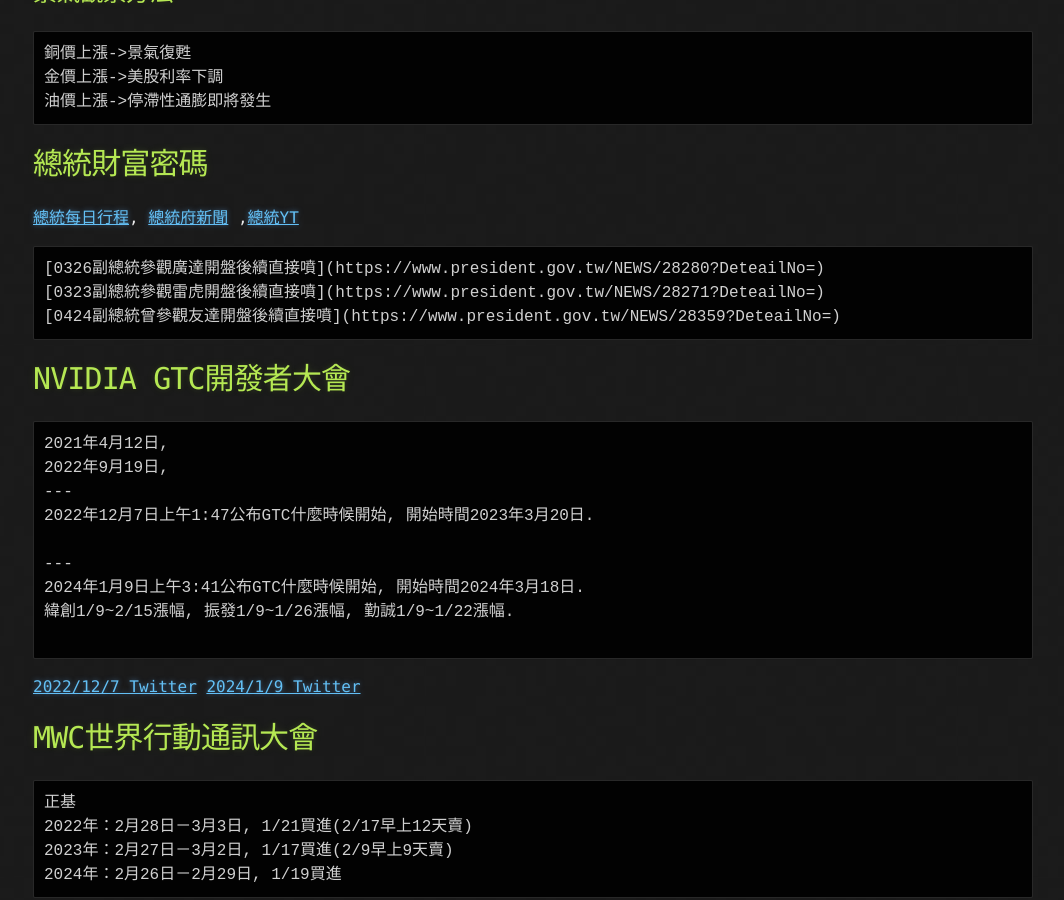
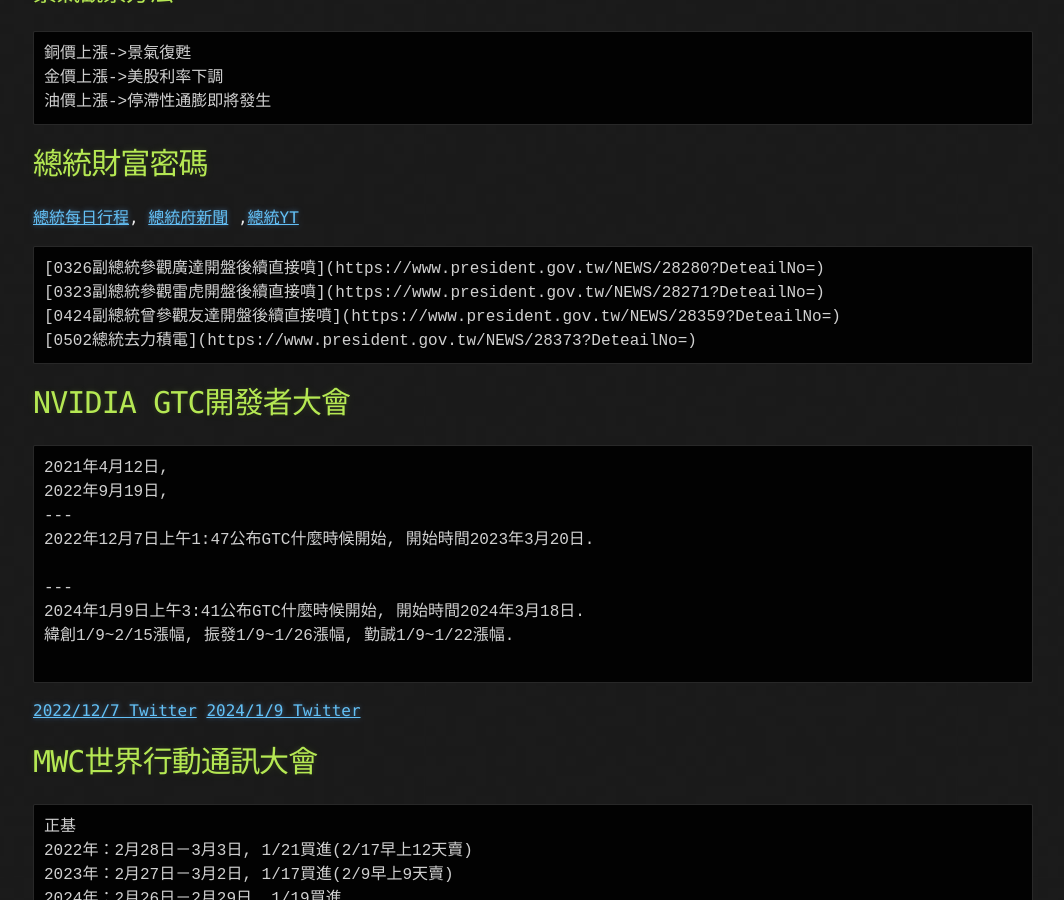
Before and after one commit to lepg5487/Stock_God, a Jekyll site: the page built from experience.md, in a window 1280 px wide and 900 px high, scrolled down 4443 px. Shown: the whole window, without its empty margins (107-1171 px from the left). Built offline with Jekyll 4.4.1, drawn with Linux system fonts in a browser that asks for light colours; our own code applies the rules of GitHub Pages for plain Markdown files.

Commit message:
Update experience.md

````diff
--- a/experience.md
+++ b/experience.md
@@ -173,6 +173,7 @@
 [0326副總統參觀廣達開盤後續直接噴](https://www.president.gov.tw/NEWS/28280?DeteailNo=)
 [0323副總統參觀雷虎開盤後續直接噴](https://www.president.gov.tw/NEWS/28271?DeteailNo=)
 [0424副總統曾參觀友達開盤後續直接噴](https://www.president.gov.tw/NEWS/28359?DeteailNo=)
+[0502總統去力積電](https://www.president.gov.tw/NEWS/28373?DeteailNo=)
 ```
 
 # NVIDIA GTC開發者大會
````
